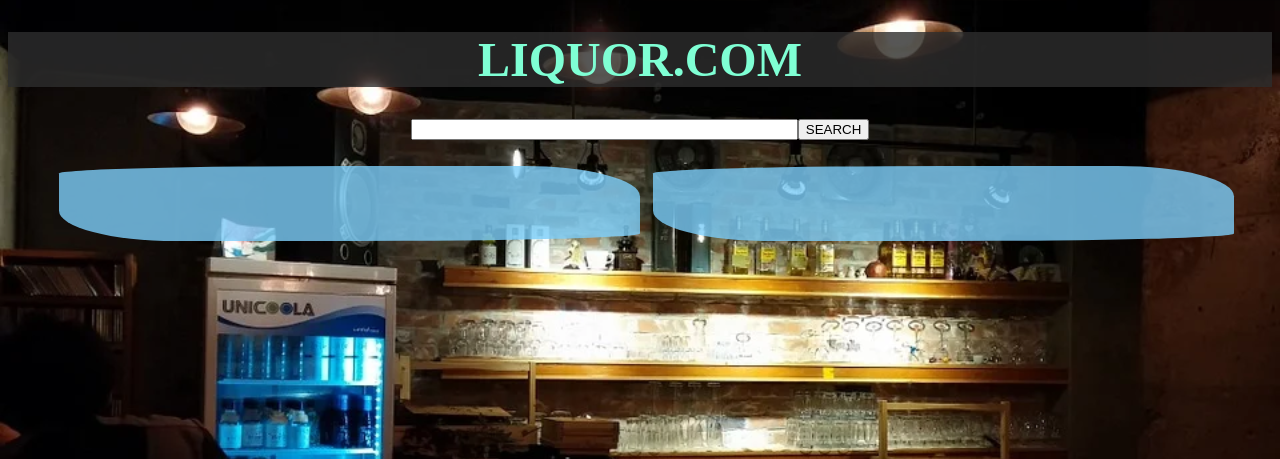
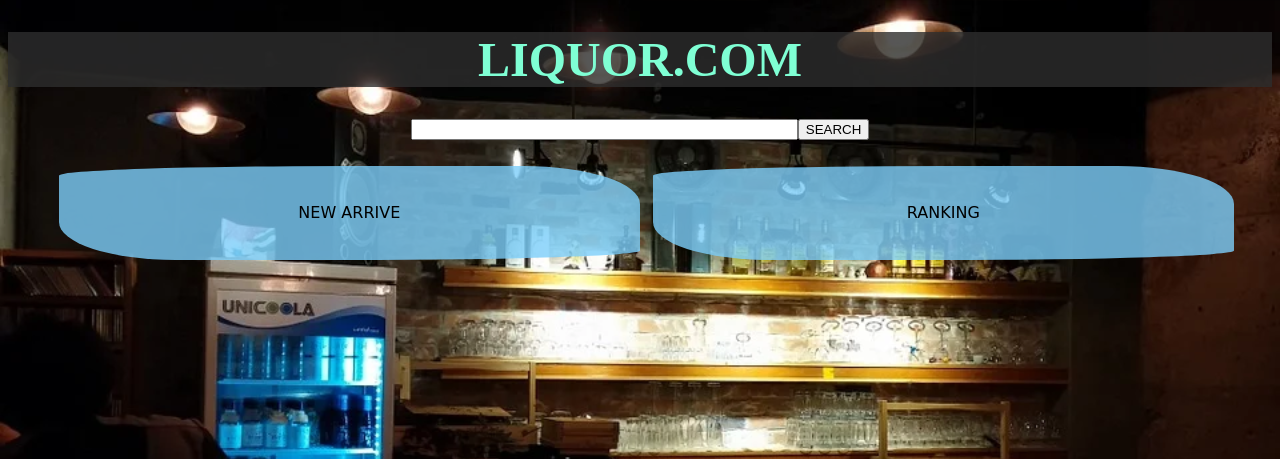
Before and after one commit to fugithora812/blockchain_tutorial, a Flask app: page / in a window 1280 px wide. Shown: the top 459 px of the page. Run offline with Flask 2, Linux system fonts and the light colour scheme; parts of the project's set-up code (start-up, migrations or seed data) failed here and were passed over.

Commit message:
HTML, CSSを更新（軽微な修正）

```diff
--- a/python-flask-server-generated/python-flask-server/swagger_server/static/liquor.css
+++ b/python-flask-server-generated/python-flask-server/swagger_server/static/liquor.css
@@ -39,4 +39,7 @@
   border-radius: 50% 20% / 10% 40%;
   animation-name: loading;
   animation-duration: 2s;
+
+  text-align: center;
+  font-family: "Comic Sans MS";
 }
--- a/python-flask-server-generated/python-flask-server/swagger_server/templates/index.html
+++ b/python-flask-server-generated/python-flask-server/swagger_server/templates/index.html
@@ -18,8 +18,8 @@
 
     <!-- アクセス時に商品を表示 -->
     <div id="block">
-      <div id="list1"></div>
-      <div id="list2"></div>
+      <div id="list1">NEW ARRIVE</div>
+      <div id="list2">RANKING</div>
     </div>
   </body>
 </html>
```
